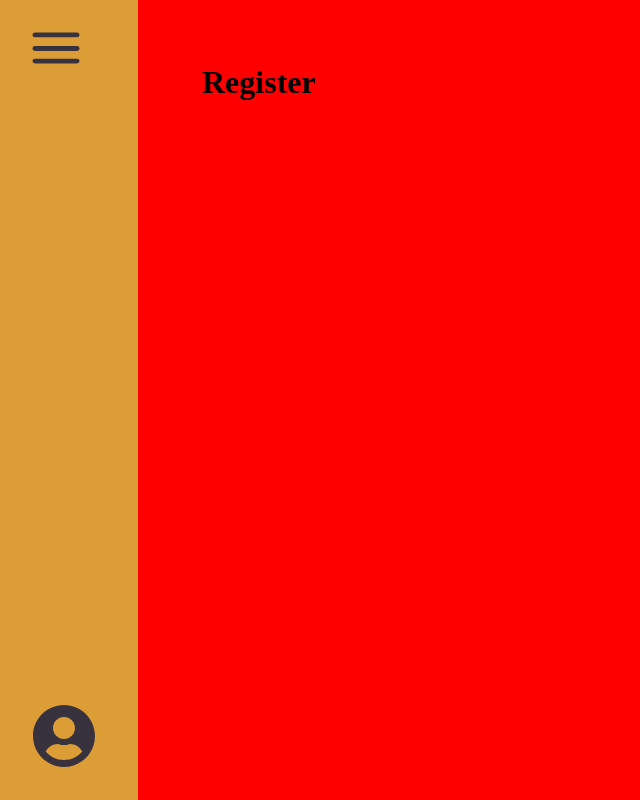
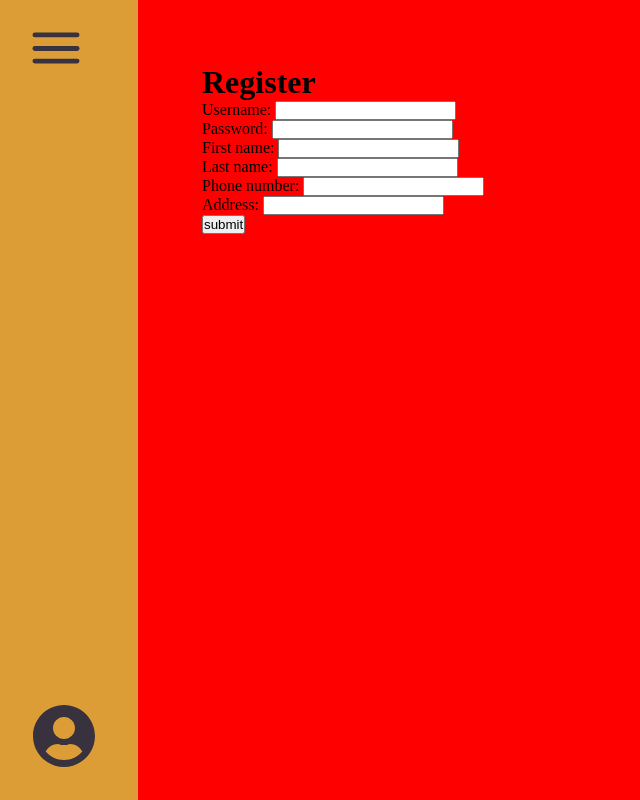
Before and after one commit to mjerta/hotel-california-frontend, a React (Vite) app: page /register in a window 1280 px wide. Shown: the whole page, without its empty margins (0-640 px from the left). Built offline with nearby package versions, Linux system fonts and the light colour scheme.

Commit message:
Add the registerform with  correct logic and redirect to login when succesfull

```diff
--- /dev/null
+++ b/src/components/forms/form-elements/submit-button/SubmitButton.jsx
@@ -0,0 +1,11 @@
+import "./SubmitButton.css"
+function SubmitButton({className, text}) {
+  return (
+    <>
+      <button type="submit" className={`login-button ${className ? className : ''}`}>
+        {text}
+      </button>
+    </>
+  )
+}
+export default SubmitButton;
--- a/src/components/forms/login-form/LoginForm.jsx
+++ b/src/components/forms/login-form/LoginForm.jsx
@@ -6,6 +6,7 @@ import {AuthContext} from "../../../context/AuthenticationProvider.jsx";
 import {useNavigate, useLocation} from "react-router-dom";
 import DefaultForm from "../default-form/DefaultForm.jsx";
 import FormGroup from "../form-elements/form-group/FormGroup.jsx";
+import SubmitButton from "../form-elements/submit-button/SubmitButton.jsx";
 
 function LoginForm() {
   const baseUrl = import.meta.env.VITE_API_URL;
@@ -70,7 +71,7 @@ function LoginForm() {
           errors={errors}
         />
         <FormGroup
-          type={"text"}
+          type={"password"}
           labelText={"Password: "}
           labelAndID={"password"}
           name={"password"}
@@ -83,9 +84,9 @@ function LoginForm() {
           })}
           errors={errors}
         />
-        <button type="submit" className="login-button">
-          Login
-        </button>
+        <SubmitButton
+          text={"submit"}
+        />
       </DefaultForm>
     </>
   )
--- a/src/components/forms/register-form/RegisterForm.jsx
+++ b/src/components/forms/register-form/RegisterForm.jsx
@@ -1,13 +1,175 @@
 import "./RegisterForm.css"
 import DefaultForm from "../default-form/DefaultForm.jsx";
+import FormGroup from "../form-elements/form-group/FormGroup.jsx";
+import {useForm} from "react-hook-form";
+import SubmitButton from "../form-elements/submit-button/SubmitButton.jsx";
+import axios from "axios";
+import {useState} from "react";
+import {useNavigate} from "react-router-dom";
 
 function RegisterForm() {
+  const baseUrl = import.meta.env.VITE_API_URL;
+  const navigate = useNavigate();
+
+
+  const [error, setError] = useState("");
+  const [loading, setLoading] = useState(false);
+  const [success, setSuccess] = useState("");
+
+  async function onSubmit(data) {
+    console.log(data);
+    try {
+      setLoading(true)
+      const response = await axios.post(`${baseUrl}/api/v1/register`, {
+        username: data.username,
+        password: data.password,
+        profile: {
+          firstName: data.firstname,
+          lastName: data.lastname,
+          phoneNumber: data.phone,
+          address: data.address,
+          points: 30
+        }
+      });
+      console.log(response)
+      setSuccess("Register was successful");
+      setTimeout(() => {
+        navigate("/login", {
+          state: {
+            redirectPath: "/"
+          }
+        })
+
+      }, 1000)
+    } catch (e) {
+      console.log(e)
+      if (e.response.data) {
+        setError(e.response.data["error-message"])
+      } else {
+        setError("Bad request");
+      }
+      console.error(e.request.response);
+    } finally {
+      setLoading(false)
+    }
+  }
+
+  const {register, handleSubmit, formState: {errors}} = useForm();
+
   return (
     <>
-      <DefaultForm>
-
+      <h3>{loading && "loading..."}</h3>
+      <h3>{error && error}</h3> {/* Display the error message */}
+      <h3>{success && success}</h3>
+      <DefaultForm onSubmit={handleSubmit(onSubmit)}>
+        <FormGroup
+          type={"text"}
+          labelText={"Username: "}
+          labelAndID={"username"}
+          name={"username"}
+          register={register("username", {
+            required: "Username is required",
+            minLength: {
+              value: 3,
+              message: "Username must be at least 3 characters"
+            },
+            maxLength: {
+              value: 20,
+              message: "Username cannot exceed 20 characters"
+            }
+          })}
+          errors={errors}
+        />
+        <FormGroup
+          type={"password"}
+          labelText={"Password: "}
+          labelAndID={"password"}
+          name={"password"}
+          register={register("password", {
+            required: "Password is required",
+            minLength: {
+              value: 8,
+              message: "Password must be at least 8 characters"
+            },
+          })}
+          errors={errors}
+        />
+        <FormGroup
+          type={"text"}
+          labelText={"First name: "}
+          labelAndID={"firstname"}
+          name={"firstname"}
+          register={register("firstname", {
+            required: "firstname is required",
+            minLength: {
+              value: 2,
+              message: "First name must be at least 8 characters"
+            },
+            maxLength: {
+              value: 50,
+              message: "First name cannot exceed 50 characters"
+            }
+          })}
+          errors={errors}
+        />
+        <FormGroup
+          type={"text"}
+          labelText={"Last name: "}
+          labelAndID={"lastname"}
+          name={"lastname"}
+          register={register("lastname", {
+            required: "lastname is required",
+            minLength: {
+              value: 2,
+              message: "Last name must be at least 8 characters"
+            },
+            maxLength: {
+              value: 50,
+              message: "Last name cannot exceed 50 characters"
+            }
+          })}
+          errors={errors}
+        />
+        <FormGroup
+          type={"text"}
+          labelText={"Phone number: "}
+          labelAndID={"phone"}
+          name={"phone"}
+          register={register("phone", {
+            required: "Phone number is required",
+            minLength: {
+              value: 10,
+              message: "Phone number must be at least 10 characters"
+            },
+            maxLength: {
+              value: 15,
+              message: "Phone number cannot exceed 15 characters"
+            },
+            pattern: {
+              value: /^\+?[0-9]*$/,
+              message: "Phone number must contain only numbers and can start with +"
+            }
+          })}
+          errors={errors}
+        />
+        <FormGroup
+          type={"text"}
+          labelText={"Address: "}
+          labelAndID={"address"}
+          name={"address"}
+          register={register("address", {
+            required: "Address is required",
+            maxLength: {
+              value: 100,
+              message: "Address number cannot exceed 15 characters"
+            },
+          })}
+          errors={errors}
+        />
+        <SubmitButton
+          text={"submit"}
+        />
       </DefaultForm>
-
     </>
   )
 }
--- a/src/pages/authentication/register/Register.jsx
+++ b/src/pages/authentication/register/Register.jsx
@@ -9,7 +9,6 @@ function Register() {
     <MainContent className={"main-content"}>
       <h1>Register</h1>
       <RegisterForm/>
-
     </MainContent>
     </>
   )
```
Also changed, not shown: src/components/forms/form-elements/submit-button/SubmitButton.css (added).
